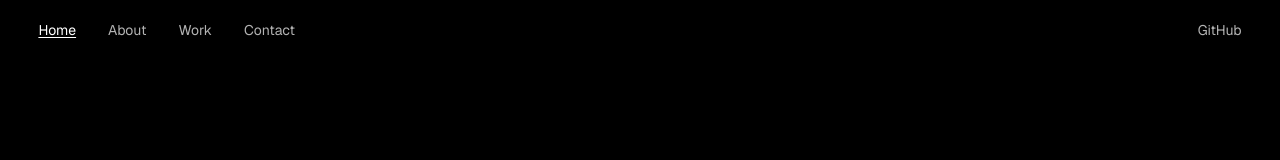
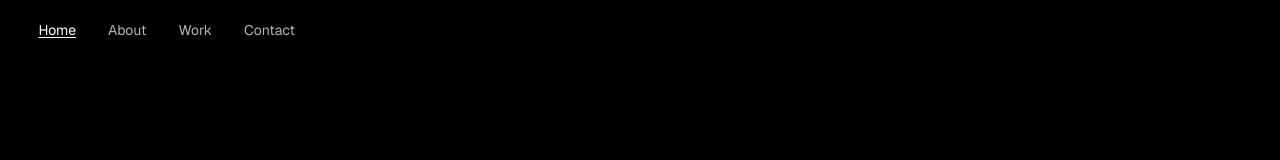
Before and after one commit to Cursed-Coder777/Heaven-Homes, a Next.js app: page / in a window 1280 px wide. Shown: the top 160 px of the page. Built offline with nearby package versions, Linux system fonts and the light colour scheme.

Commit message:
chore: remove GitHub link from navbar

```diff
--- a/src/components/navbar.tsx
+++ b/src/components/navbar.tsx
@@ -57,15 +57,6 @@ export default function Navbar() {
           />
         </button>
 
-        {/* Desktop right side */}
-        <Link
-          href="https://github.com/Hiro-kiii/Scroll-Transition/"
-          className={`pointer-events-auto hidden underline-offset-2 hover:text-white hover:underline md:inline ${
-            pathname === "/github" ? "text-white underline" : ""
-          }`}
-        >
-          GitHub
-        </Link>
       </header>
 
       {/* Mobile menu overlay */}
@@ -90,13 +81,6 @@ export default function Navbar() {
               {link.label}
             </Link>
           ))}
-          <Link
-            href="https://github.com/Hiro-kiii/Scroll-Transition/"
-            className="hover:text-white hover:underline"
-            onClick={() => setIsOpen(false)}
-          >
-            GitHub
-          </Link>
         </nav>
       </div>
     </>
```
